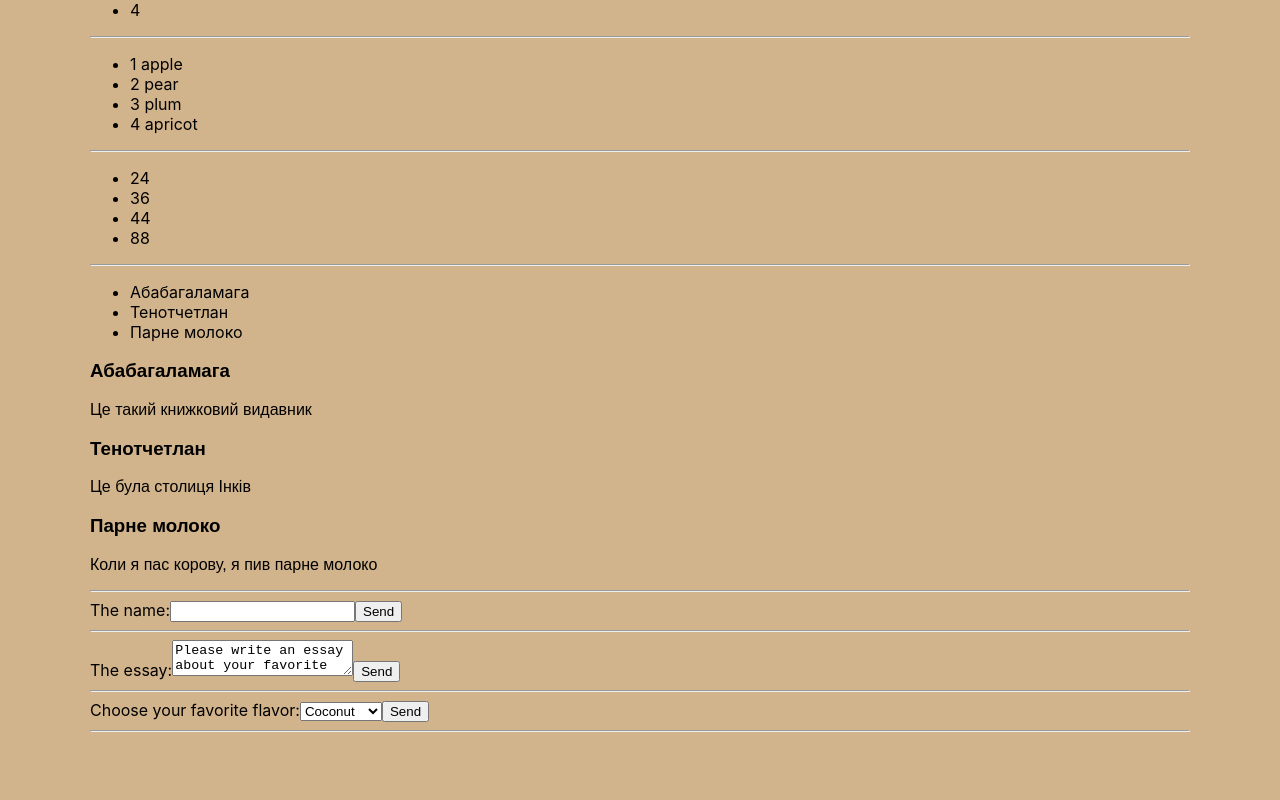
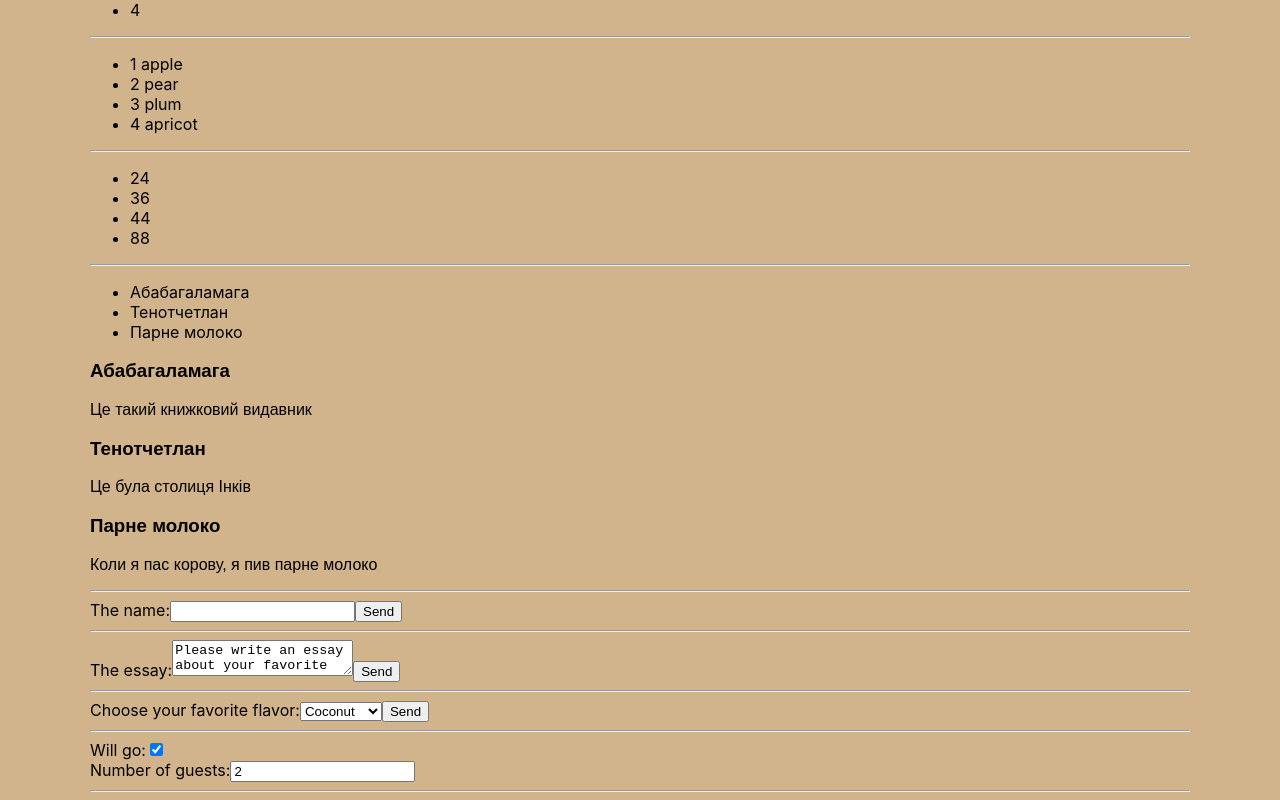
Before and after one commit to VolodymyrSSS/REACT-training, a React (Create React App) app in the folder basic/: page / in a window 1280 px wide. Shown: the part 1006-1806 px from the top of the page. Before the commit the page ends 1746 px from the top, so only its background shows below. Built offline with nearby package versions, Linux system fonts and the light colour scheme.

Commit message:
multiple managed input

```diff
--- a/basic/src/App.jsx
+++ b/basic/src/App.jsx
@@ -14,6 +14,7 @@
 import NameForm from './NameForm';
 import EssayForm from './EssayForm';
 import FlavorForm from './FlavorForm';
+import Reservation from './Reservation';
 
 import './App.css';
 
@@ -98,6 +99,8 @@
       <hr />
       <FlavorForm />
       <hr />
+      <Reservation />
+      <hr />
     </div>
   )
 
--- /dev/null
+++ b/basic/src/Reservation.jsx
@@ -0,0 +1,57 @@
+import React from 'react';
+
+class Reservation extends React.Component {
+  constructor(props) {
+    super(props);
+    this.state = {
+      isGoing: true,
+      numberOfGuests: 2
+    };
+
+    this.handleInputChange = this.handleInputChange.bind(this);
+  }
+
+  // if you need multiple managed input elements, you can assign a name attribute to each of them
+  handleInputChange(event) {
+    const target = event.target;
+    const value = target.type === 'checkbox' ? target.checked : target.value;
+    const name = target.name;
+
+    // we use computed property names to update the value in state via a key that matches the name attribute of the input element
+    this.setState({
+      [name]: value
+    });
+
+    // Идентичный ES5-код:
+    // var partialState = {};
+    // partialState[name] = value;
+    // this.setState(partialState);
+  }
+
+  render() {
+    return (
+      <form>
+        <label>
+          Will go:
+          <input
+            name="isGoing"
+            type="checkbox"
+            checked={this.state.isGoing}
+            onChange={this.handleInputChange} />
+        </label>
+        <br />
+        <label>
+          Number of guests:
+          <input
+            name="numberOfGuests"
+            type="number"
+            value={this.state.numberOfGuests}
+            onChange={this.handleInputChange} />
+        </label>
+      </form>
+    );
+  }
+
+}
+
+export default Reservation;
```
